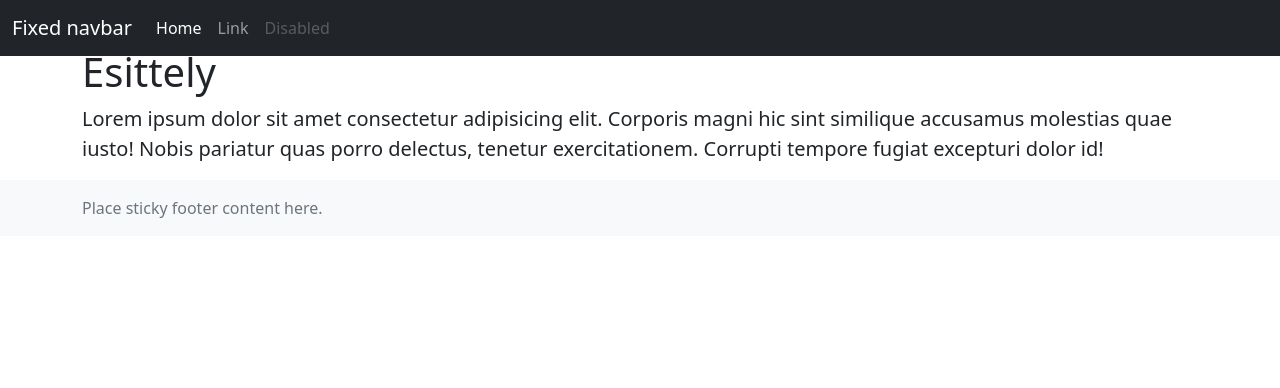
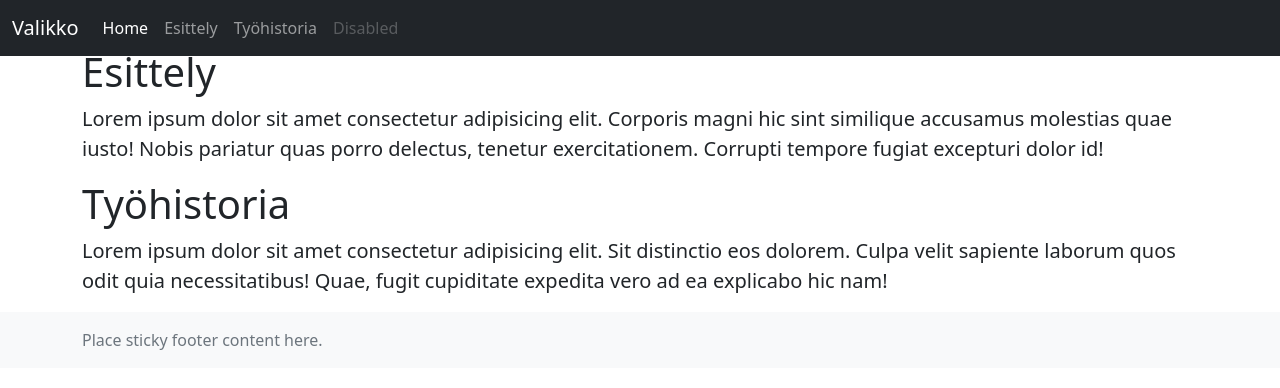
Before and after one commit to jkaart/bootstrap5-cv, a plain HTML site: page index.html in a window 1280 px wide. Drawn offline with nearby package versions, Linux system fonts and the light colour scheme.

Commit message:
Sisällön lisäystä

```diff
--- a/index.html
+++ b/index.html
@@ -14,7 +14,7 @@
         <!--Fixed navbar-->
         <nav class="navbar navbar-expand-md navbar-dark fixed-top bg-dark">
             <div class="container-fluid">
-                <a class="navbar-brand" href="#">Fixed navbar</a>
+                <a class="navbar-brand" href="#">Valikko</a>
                 <button class="navbar-toggler" type="button" data-bs-toggle="collapse" data-bs-target="#navbarCollapse"
                     aria-controls="navbarCollapse" aria-expanded="false" aria-label="Toggle navigation">
                     <span class="navbar-toggler-icon"></span>
@@ -25,7 +25,10 @@
                             <a class="nav-link active" aria-current="page" href="#">Home</a>
                         </li>
                         <li class="nav-item">
-                            <a class="nav-link" href="#">Link</a>
+                            <a class="nav-link" href="#">Esittely</a>
+                        </li>
+                        <li class="nav-item">
+                            <a class="nav-link" href="#">Työhistoria</a>
                         </li>
                         <li class="nav-item">
                             <a class="nav-link disabled">Disabled</a>
@@ -45,6 +48,13 @@
                 tempore fugiat excepturi dolor id!
         </div>
     </main>
+    <main class="flex-shrink-0">
+        <div class="container">
+            <h1 clas="mt-5">Työhistoria</h1>
+            <p class="lead">Lorem ipsum dolor sit amet consectetur adipisicing elit. Sit distinctio eos dolorem. Culpa velit sapiente laborum quos odit quia necessitatibus! Quae, fugit cupiditate expedita vero ad ea explicabo hic nam!
+            </p>
+        </div>
+    </main>
 <!--Footer-->
     <footer class="footer mt-auto py-3 bg-light">
         <div class="container">
```
